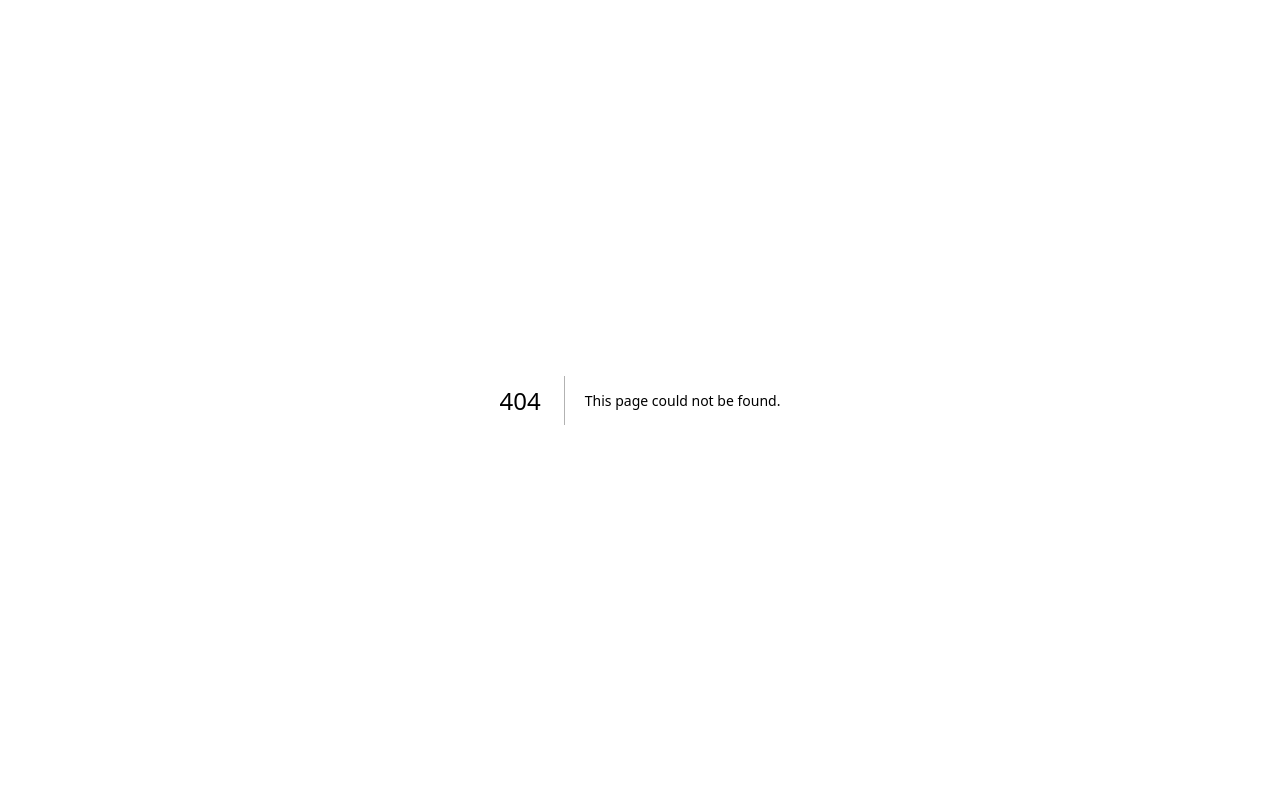
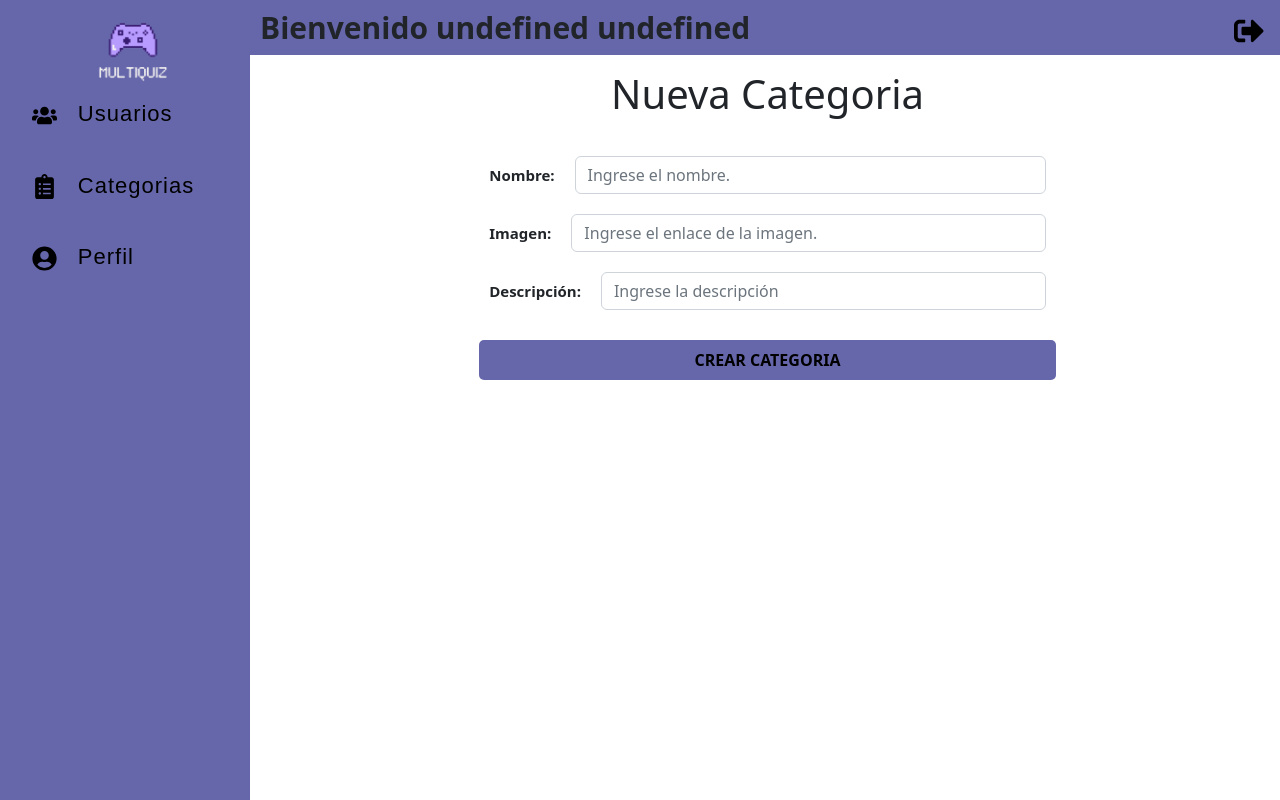
Before and after one commit to aveliz12/multi_quiz, a Next.js app: page /newCategorie in a window 1280 px wide. Before the commit this address had no page. Built offline with nearby package versions, Linux system fonts and the light colour scheme.

Commit message:
Agregar nueva categoria

```diff
--- a/src/pages/newAccount.jsx
+++ b/src/pages/newAccount.jsx
@@ -1,4 +1,4 @@
-import React, { useState } from "react";
+import React from "react";
 import { useRouter } from "next/router";
 import Layout from "../components/Layout";
 import { auth } from "../firebase";
--- /dev/null
+++ b/src/pages/newCategorie.jsx
@@ -0,0 +1,140 @@
+import Layout from "@/components/Layout";
+import React from "react";
+import { useUser } from "@/components/UserContext";
+import styleNewCat from "../styles/categories.module.scss";
+import { useFormik } from "formik";
+import * as Yup from "yup";
+import loginStyle from "../styles/login.module.scss";
+
+import Swal from "sweetalert2";
+import { useRouter } from "next/router";
+import { addDoc, collection, getFirestore } from "firebase/firestore";
+const NewCategorie = () => {
+  const { user } = useUser();
+  const router = useRouter();
+
+  //Validación del formulario
+  const formik = useFormik({
+    initialValues: {
+      name: "",
+      image: "",
+      description: "",
+    },
+    validationSchema: Yup.object({
+      name: Yup.string().required("El nombre es requerido"),
+      image: Yup.string()
+        .url("Ingrese un enlce correcto")
+        .required("El enlace de la imagen es requerido."),
+      description: Yup.string().required("La descripción es requerida."),
+    }),
+    onSubmit: (values) => {
+      newCategorie(values);
+    },
+  });
+
+  //Nueva Categoria
+  const newCategorie = async (data) => {
+    try {
+      const db = getFirestore();
+      await addDoc(collection(db, "categories"), data);
+
+      Swal.fire({
+        position: "top-end",
+        icon: "success",
+        title: "Categoria creada correctamente.",
+        showConfirmButton: false,
+        timer: 1500,
+      });
+      router.push("/categories");
+    } catch (error) {
+      console.log(error);
+      Swal.fire({
+        icon: "error",
+        title: "Oops...",
+        text: "Este correo ya está en uso.",
+      });
+    }
+  };
+
+  return (
+    <Layout title={`Bienvenido ${user?.name} ${user?.last_name}`}>
+      <div className="container">
+        <h5
+          style={{
+            fontSize: "40px",
+            display: "flex",
+            justifyContent: "center",
+          }}
+        >
+          Nueva Categoria
+        </h5>
+        <form onSubmit={formik.handleSubmit} className={styleNewCat.form}>
+          <div className={styleNewCat.inputName}>
+            <span className={styleNewCat.span}>Nombre: </span>
+            <input
+              type="text"
+              id="name"
+              aria-label="Nombre"
+              className="form-control"
+              placeholder="Ingrese el nombre."
+              value={formik.values.name}
+              onChange={formik.handleChange}
+              onBlur={formik.handleBlur}
+            />
+          </div>
+          {formik.touched.name && formik.errors.name ? (
+            <div className={styleNewCat.errorStyle}>
+              <p className={styleNewCat.titleErrorStyle}>Error: </p>
+              <p>{formik.errors.name}</p>
+            </div>
+          ) : null}
+          <div className={styleNewCat.inputImage}>
+            <span className={styleNewCat.span}>Imagen: </span>
+            <input
+              type="text"
+              id="image"
+              aria-label="Imagen"
+              className="form-control"
+              placeholder="Ingrese el enlace de la imagen."
+              value={formik.values.image}
+              onChange={formik.handleChange}
+              onBlur={formik.handleBlur}
+            />
+          </div>
+          {formik.touched.image && formik.errors.image ? (
+            <div className={styleNewCat.errorStyle}>
+              <p className={styleNewCat.titleErrorStyle}>Error: </p>
+              <p>{formik.errors.image}</p>
+            </div>
+          ) : null}
+          <div className={styleNewCat.inputDesc}>
+            <span className={styleNewCat.span}>Descripción: </span>
+            <input
+              type="text"
+              id="description"
+              aria-label="Descripción"
+              className="form-control"
+              placeholder="Ingrese la descripción"
+              value={formik.values.description}
+              onChange={formik.handleChange}
+              onBlur={formik.handleBlur}
+            />
+          </div>
+          {formik.touched.description && formik.errors.description ? (
+            <div className={styleNewCat.errorStyle}>
+              <p className={styleNewCat.titleErrorStyle}>Error: </p>
+              <p>{formik.errors.description}</p>
+            </div>
+          ) : null}
+          <input
+            type="submit"
+            className={styleNewCat.btnNewCat}
+            value="CREAR CATEGORIA"
+          />
+        </form>
+      </div>
+    </Layout>
+  );
+};
+
+export default NewCategorie;
--- a/src/styles/categories.module.scss
+++ b/src/styles/categories.module.scss
@@ -118,3 +118,54 @@
     }
   }
 }
+
+//NUEVA CATEGORIA
+.form {
+  display: flex;
+  flex-direction: column;
+  align-items: center;
+  padding: 20px;
+  .errorStyle {
+    display: flex;
+    width: 58%;
+    border-radius: 4px;
+    border-left: solid rgb(239 68 68);
+    background-color: rgb(254 226 226);
+    color: rgb(185 28 28);
+    padding: 2px;
+    margin-bottom: 5px;
+    .titleErrorStyle {
+      font-weight: bold;
+      padding: 0 5px 0 0;
+    }
+  }
+  .inputName,
+  .inputImage,
+  .inputDesc {
+    display: flex;
+    align-items: center;
+    width: 60%;
+    padding: 10px;
+    .span {
+      font-weight: bold;
+      font-size: 15px;
+      margin-right: 20px;
+    }
+  }
+  .btnNewCat {
+    margin-top: 20px;
+    border-radius: 5px;
+    border: none;
+    width: auto;
+    height: 40px;
+    background-color: #6667ab;
+    font-weight: bold;
+
+    width: 60%;
+    &:hover {
+      font-weight: bold;
+      background-color: #341c78;
+      color: #fff;
+    }
+  }
+}
```
Also changed, not shown: src/pages/categories.jsx (+6 -6 lines).
